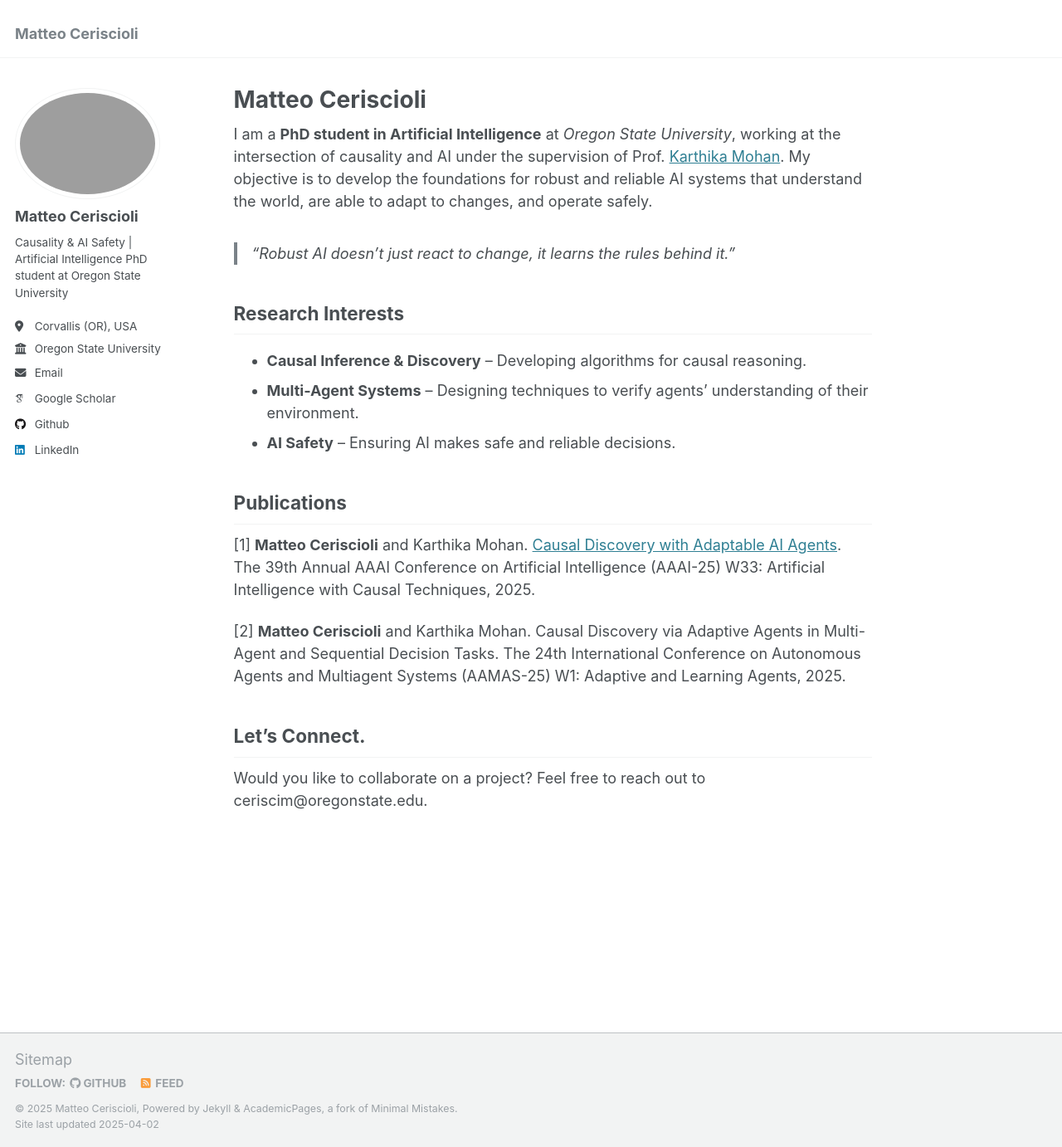
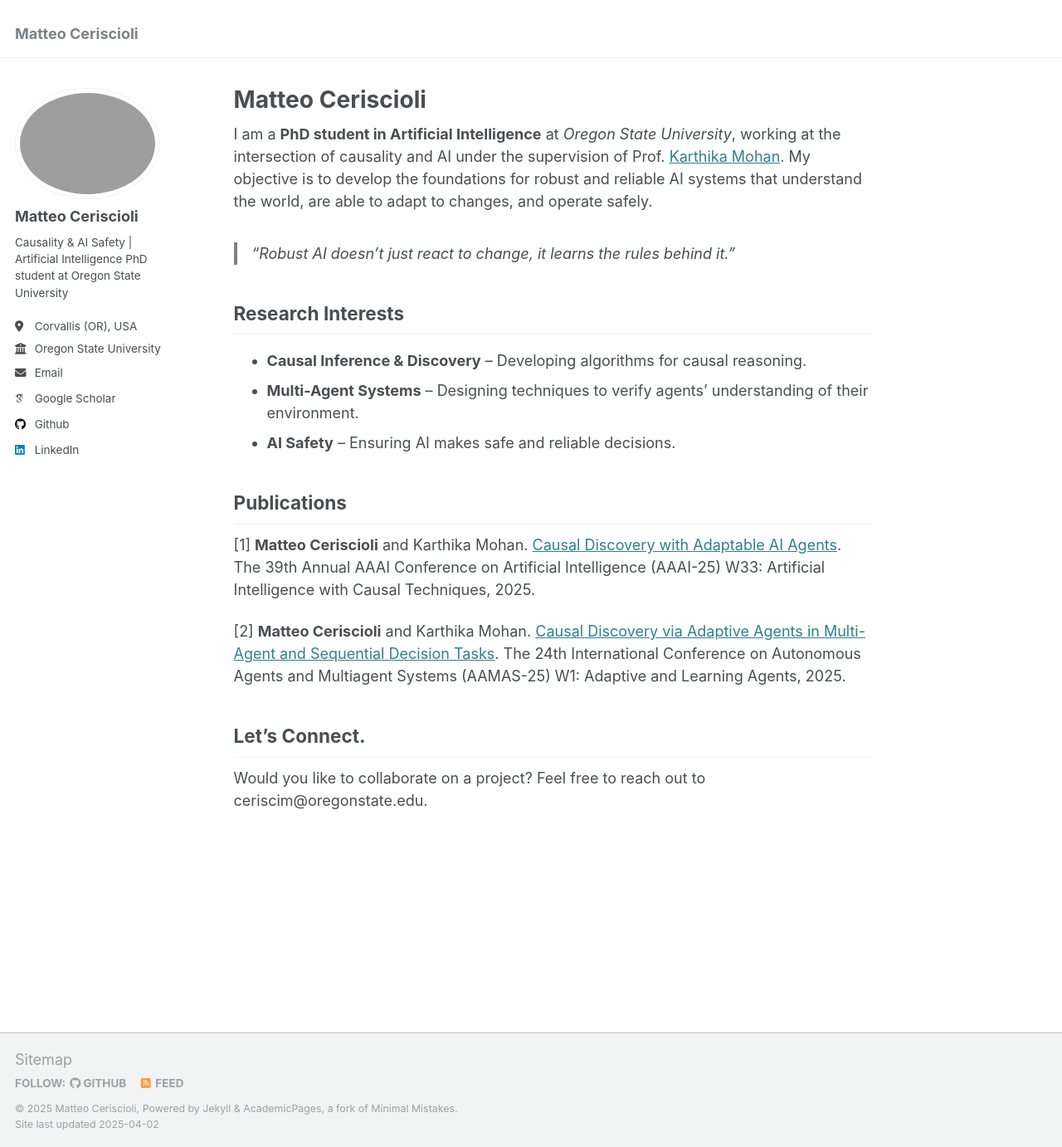
Before and after one commit to matteoceriscioli/matteoceriscioli.github.io, a Jekyll site: the page built from _pages/about.md, in a window 1280 px wide and 1382 px high. Shown: the whole window at 83% size. Built offline with Jekyll 4.4.1, drawn with Linux system fonts in a browser that asks for light colours; some web fonts are replaced; part of the change alters nothing that is shown.

```diff
--- a/_pages/about.md
+++ b/_pages/about.md
@@ -18,9 +18,9 @@ I am a **PhD student in Artificial Intelligence** at *Oregon State University*,
 
 ## Publications
 
-[1] **Matteo Ceriscioli** and Karthika Mohan. [Causal Discovery with Adaptable AI Agents](\href{https://openreview.net/forum?id=FY5RYxJCQJ). The 39th Annual AAAI Conference on Artificial Intelligence (AAAI-25) W33: Artificial Intelligence with Causal Techniques, 2025.
+[1] **Matteo Ceriscioli** and Karthika Mohan. [Causal Discovery with Adaptable AI Agents](\href{https://openreview.net/attachment?id=FY5RYxJCQJ&name=pdf}). The 39th Annual AAAI Conference on Artificial Intelligence (AAAI-25) W33: Artificial Intelligence with Causal Techniques, 2025.
 
-[2] **Matteo Ceriscioli** and Karthika Mohan. Causal Discovery via Adaptive Agents in Multi-Agent and Sequential Decision Tasks. The 24th International Conference on Autonomous Agents and Multiagent Systems (AAMAS-25) W1: Adaptive and Learning Agents, 2025.
+[2] **Matteo Ceriscioli** and Karthika Mohan. [Causal Discovery via Adaptive Agents in Multi-Agent and Sequential Decision Tasks](\href{https://openreview.net/attachment?id=CcyLwtPfat&name=pdf}). The 24th International Conference on Autonomous Agents and Multiagent Systems (AAMAS-25) W1: Adaptive and Learning Agents, 2025.
 
 <!--### Ongoing Work
 - **A Causal Framework for AI Safety** - *In preparation for UAI-25*
```
